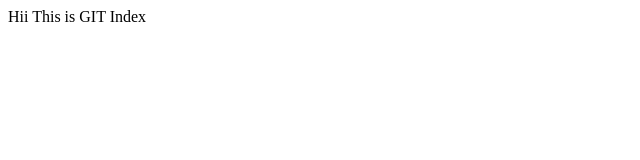
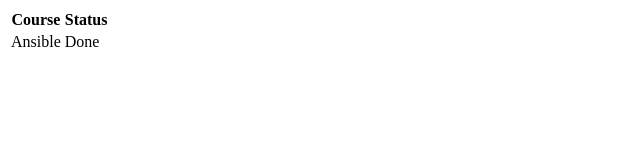
Before and after one commit to NehaEshu/GitDemo, a plain HTML site: page index.html in a window 1280 px wide. Shown: the whole page, without its empty margins (0-640 px from the left). Drawn offline with Linux system fonts and the light colour scheme.

Commit message:
Update index.html

```diff
--- a/index.html
+++ b/index.html
@@ -1 +1,13 @@
-Hii  This is GIT Index
+
+<html>
+  <table>
+    <tr>
+      <th>Course</th>
+      <th>Status</th>
+     </tr>
+    <tr>
+      <td>Ansible</td>
+      <td>Done</td>
+     </tr>
+   </table>
+</html>
```
